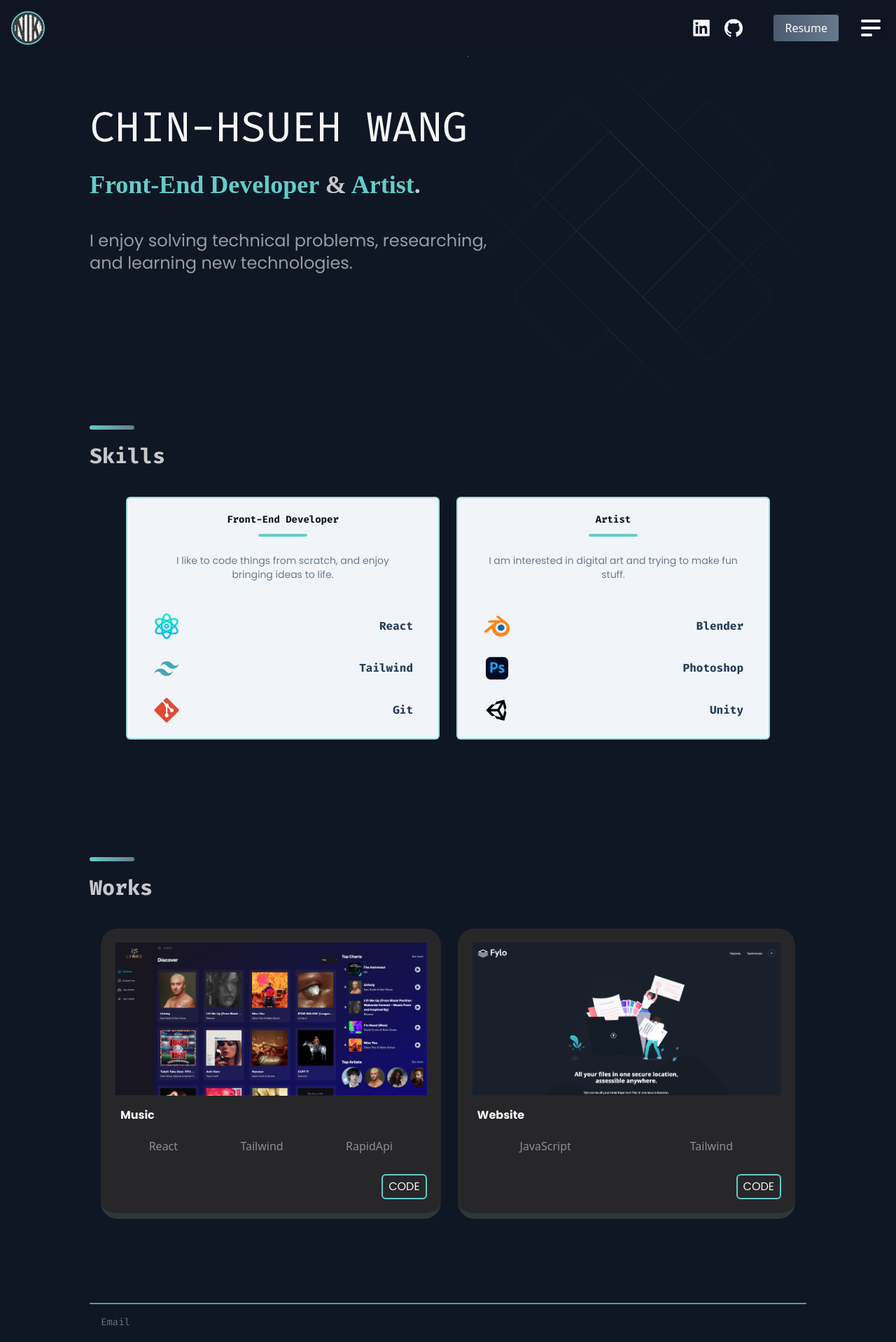
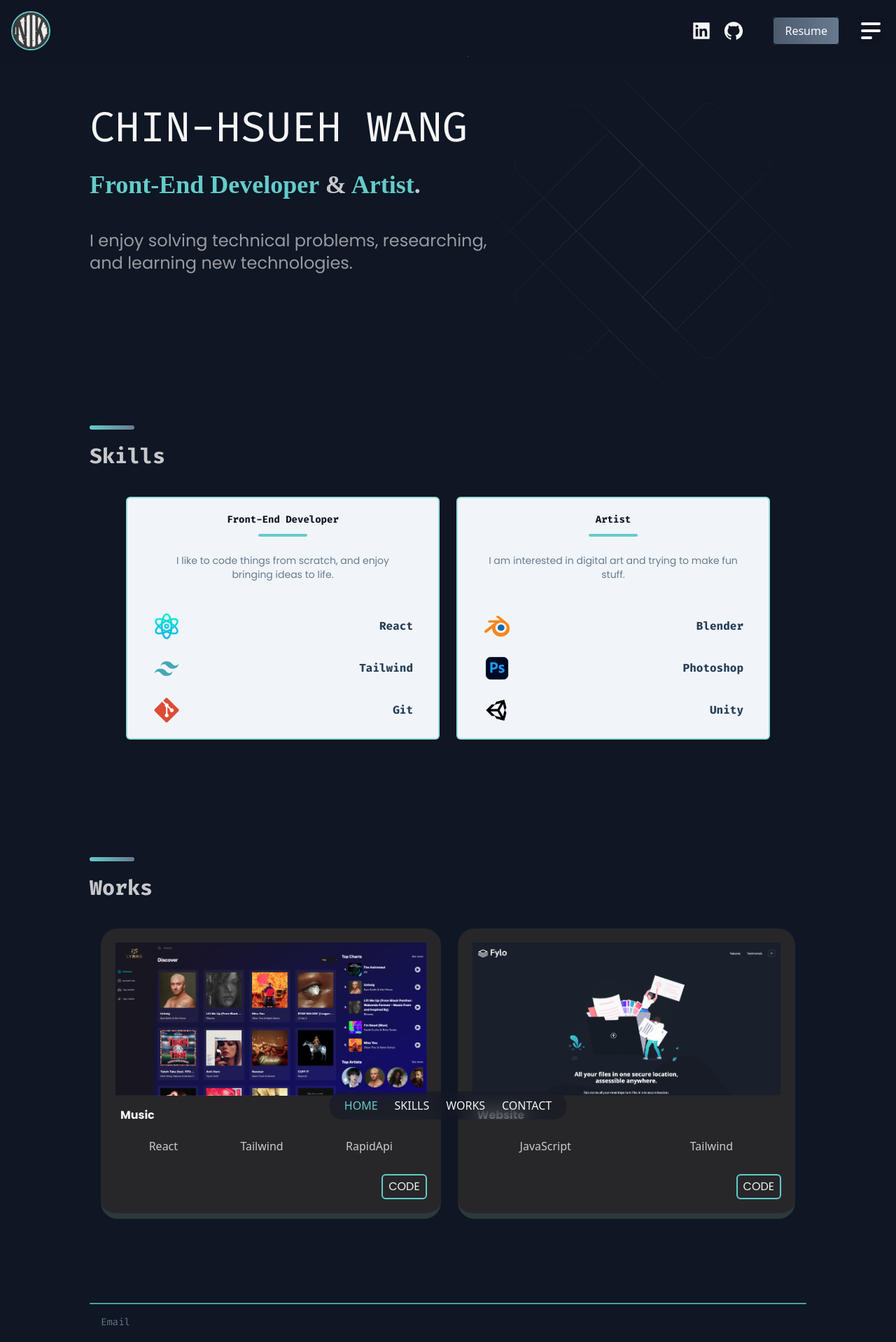
Before and after one commit to nickjxwang/react-portfolio, a React (Vite) app: page / in a window 1280 px wide. Shown: the top 1918 px of the page at 70% size. Built offline with nearby package versions, Linux system fonts and the light colour scheme; a web font is replaced by a local one.

Commit message:
add firebase

```diff
--- a/index.html
+++ b/index.html
@@ -8,7 +8,7 @@
       href="/src/assets/images/Navbar/logo.png"
     />
     <meta name="viewport" content="width=device-width, initial-scale=1.0" />
-    <title>Portfolio</title>
+    <title>Chin-hsueh Wang</title>
   </head>
   <body>
     <div id="root"></div>
--- a/src/Content.js
+++ b/src/Content.js
@@ -35,6 +35,10 @@ export const content = {
       link: '#works',
       name: 'WORKS',
     },
+    {
+      link: '#contact',
+      name: 'CONTACT',
+    },
   ],
   logo: {
     logo: Logo,
@@ -63,101 +67,4 @@ export const content = {
   work2: {
     work2: Work2,
   },
-  // hero: {
-  //   title: "Web Developer",
-  //   firstName: "JOHN",
-  //   LastName: "ALEX",
-  //   btnText: "Hire Me",
-  //   image: Hero_person,
-  //   hero_content: [
-  //     {
-  //       count: "8+",
-  //       text: "Years of Experinse in Web development",
-  //     },
-  //     {
-  //       count: "20+",
-  //       text: "Projects Worked in my career",
-  //     },
-  //   ],
-  // },
-  // skills: {
-  //   title: "Skills",
-  //   subtitle: "MY TOP SKILLS",
-  //   skills_content: [
-  //     {
-  //       name: "Figma",
-  //       para: "Lorem ipsum text  dummy",
-  //       logo: figma,
-  //     },
-  //     {
-  //       name: "Node js",
-  //       para: "Lorem ipsum text  dummy",
-  //       logo: nodejs,
-  //     },
-  //     {
-  //       name: "Adobe Photoshop",
-  //       para: "Lorem ipsum text  dummy",
-  //       logo: ps,
-  //     },
-  //     {
-  //       name: "React js",
-  //       para: "Lorem ipsum text  dummy",
-  //       logo: reactjs,
-  //     },
-  //     {
-  //       name: "Sketch",
-  //       para: "Lorem ipsum text  dummy",
-  //       logo: sketch,
-  //     },
-  //     {
-  //       name: "Python",
-  //       para: "Lorem ipsum text  dummy",
-  //       logo: python,
-  //     },
-  //   ],
-  //   icon: MdArrowForward,
-  // },
-  // Projects: {
-  //   title: "Projects",
-  //   subtitle: "MY CREATION",
-  //   image: person_project,
-  //   project_content: [
-  //     {
-  //       title: "Gym Website",
-  //       image: project1,
-  //     },
-  //     {
-  //       title: "Social Media web",
-  //       image: project2,
-  //     },
-  //     {
-  //       title: "Creative Website",
-  //       image: project3,
-  //     },
-  //   ],
-  // },
-  // Contact: {
-  //   title: "Contect Me",
-  //   subtitle: "GET IN TOUCH",
-  //   social_media: [
-  //     {
-  //       text: "codeaprogram@gmail.com",
-  //       icon: GrMail,
-  //       link: "mailto:codeaprogram@gmail.com",
-  //     },
-  //     {
-  //       text: "+91 1234 56778",
-  //       icon: MdCall,
-  //       link: "https://wa.me/1234567890",
-  //     },
-  //     {
-  //       text: "codeaprogram",
-  //       icon: BsInstagram,
-  //       link: "https://www.instagram.com/codeaprogram/",
-  //     },
-  //   ],
-  // },
-  // Footer: {
-  //   text: "All © Copy Right Reserved 2022",
-  // },
 }
--- a/src/Layouts/Navbar.jsx
+++ b/src/Layouts/Navbar.jsx
@@ -15,15 +15,20 @@ const Navbar = () => {
 
   return (
     <div className='bg-dark_primary/40 fixed inset-x-0 top-0 left-0 z-[999]'>
-      <nav className='container flex justify-between mx-auto mb-4 p-4 pb-0 max-w-screen-xl'>
-        <img
-          className='h-12 w-12 rounded-full border-2 border-pantone'
-          src={content.logo.logo}
-          alt='logo'
-        />
+      <nav className='container flex justify-between items-center mx-auto mb-4 p-3 md:p-4 md:pb-0 max-w-screen-xl'>
+        <div className='w-14'>
+          <a href='#'>
+            <img
+              className='rounded-full border-2 border-pantone'
+              src={content.logo.logo}
+              alt='logo'
+            />
+          </a>
+        </div>
+
         <ul className='flex items-center'>
           <li>
-            <div className='text-3xl flex justify-center gap-4 px-10 text-light_primary'>
+            <div className='text-2xl flex justify-center gap-4 px-5 md:px-10 text-light_primary md:text-3xl'>
               <a
                 href='https://www.linkedin.com/in/chin-hsueh-wang/'
                 target='_blank'
@@ -48,22 +53,22 @@ const Navbar = () => {
           <li className='flex justify-center items-center'>
             <div
               className={` bg-dark_primary/40 cursor-pointer rounded-lg z-[999] ${
-                showMenu ? 'text-pantone' : 'text-white'
+                showMenu ? 'text-pantone' : 'text-light_primary'
               }  ml-6`}
               onClick={() => setShowMenu(!showMenu)}
             >
               <HiMenuAlt2 size={40} />
             </div>
             <div
-              className={`fixed z-[998] flex flex-col items-center gap-5 bg-dark_primary/40 px-2 py-3 ml-6 backdrop-blur-md rounded-full text-blueberry/80 right-[50%-768px] duration-300 ${
-                showMenu ? 'top-20' : 'top-[-100%]'
+              className={`fixed w-[340px] z-[998] flex items-center justify-center gap-2 bg-dark_primary/40 backdrop-blur-md rounded-full text-light_primary left-[50%] -ml-[170px] duration-300 ${
+                showMenu ? 'bottom-10' : 'bottom-[-100%]'
               }`}
             >
               {nav.map((item, i) => (
                 <a key={i} href={item.link} onClick={() => setActive(i)}>
                   <div
-                    className={`text-[10px] p-2 border-2 rounded-md sm:cursor-pointer ${
-                      i === active && 'border-pantone text-light_primary'
+                    className={`text-md p-2 rounded-md sm:cursor-pointer ${
+                      i === active && 'text-pantone '
                     } `}
                   >
                     {item.name}
--- a/src/components/Works.jsx
+++ b/src/components/Works.jsx
@@ -17,7 +17,7 @@ const Works = () => {
               <h5 className='font-bold text-light_primary font-Poppins p-2'>
                 Music
               </h5>
-              <ul className='w-100% flex justify-around items-center text-light_primary/50 gap-2 p-2 mb-4'>
+              <ul className='w-100% flex justify-around items-center text-light_primary/80 gap-2 p-2 mb-4'>
                 <li>React</li>
                 <li>Tailwind</li>
                 <li>RapidApi</li>
@@ -40,7 +40,7 @@ const Works = () => {
               <h5 className='font-bold text-light_primary font-Poppins p-2'>
                 Website
               </h5>
-              <ul className='w-100 flex justify-around items-center text-light_primary/50 gap-12 p-2 mb-4'>
+              <ul className='w-100 flex justify-around items-center text-light_primary/80 gap-12 p-2 mb-4'>
                 <li>JavaScript</li>
                 <li>Tailwind</li>
               </ul>
```
Also changed, not shown: firebase.json (added), 1 other file (tests, documents, lock files or other folders).
